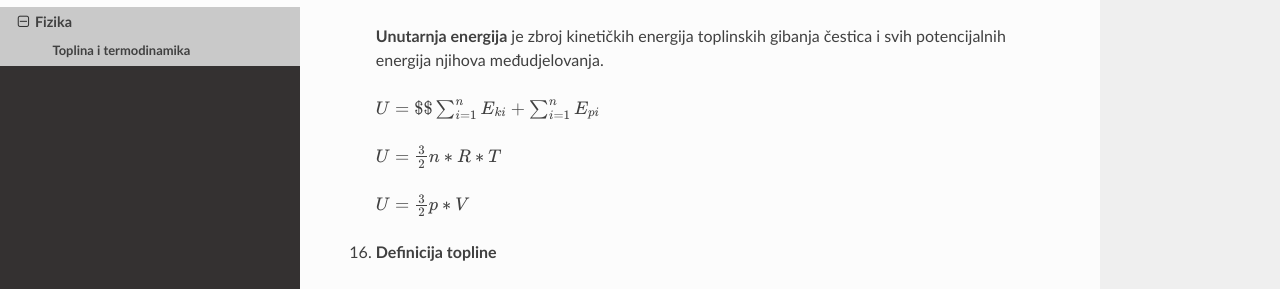
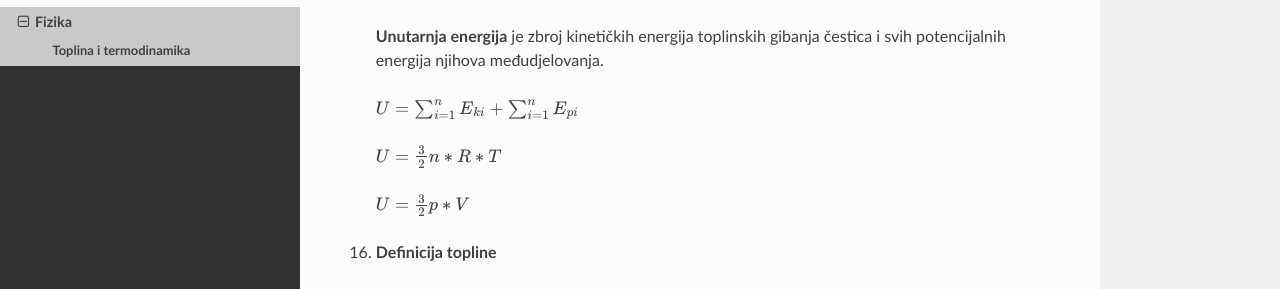
Before and after one commit to recycleTheC/tsrb-h_razred, a Sphinx documentation site: the page built from source/2_razred/fizika/toplina.rst, in a window 1280 px wide and 900 px high, scrolled down 8544 px. Shown: the part 161-450 px from the top of the window. Built offline with Sphinx 7.4.7 and the Read the Docs theme 2.0.0, drawn with Linux system fonts in a browser that asks for light colours.

Commit message:
Korekcije formula

```diff
--- a/source/2_razred/fizika/toplina.rst
+++ b/source/2_razred/fizika/toplina.rst
@@ -236,7 +236,7 @@ Toplina i termodinamika
   **Unutarnja energija** je zbroj kinetičkih energija toplinskih gibanja čestica
   i svih potencijalnih energija njihova međudjelovanja.
 
-  :math:`U=$$\sum_{i=1}^n E_{ki} + \sum_{i=1}^n E_{pi}`
+  :math:`U=\sum_{i=1}^n E_{ki} + \sum_{i=1}^n E_{pi}`
 
   :math:`U=\frac {3}{2}n*R*T`
 
```
